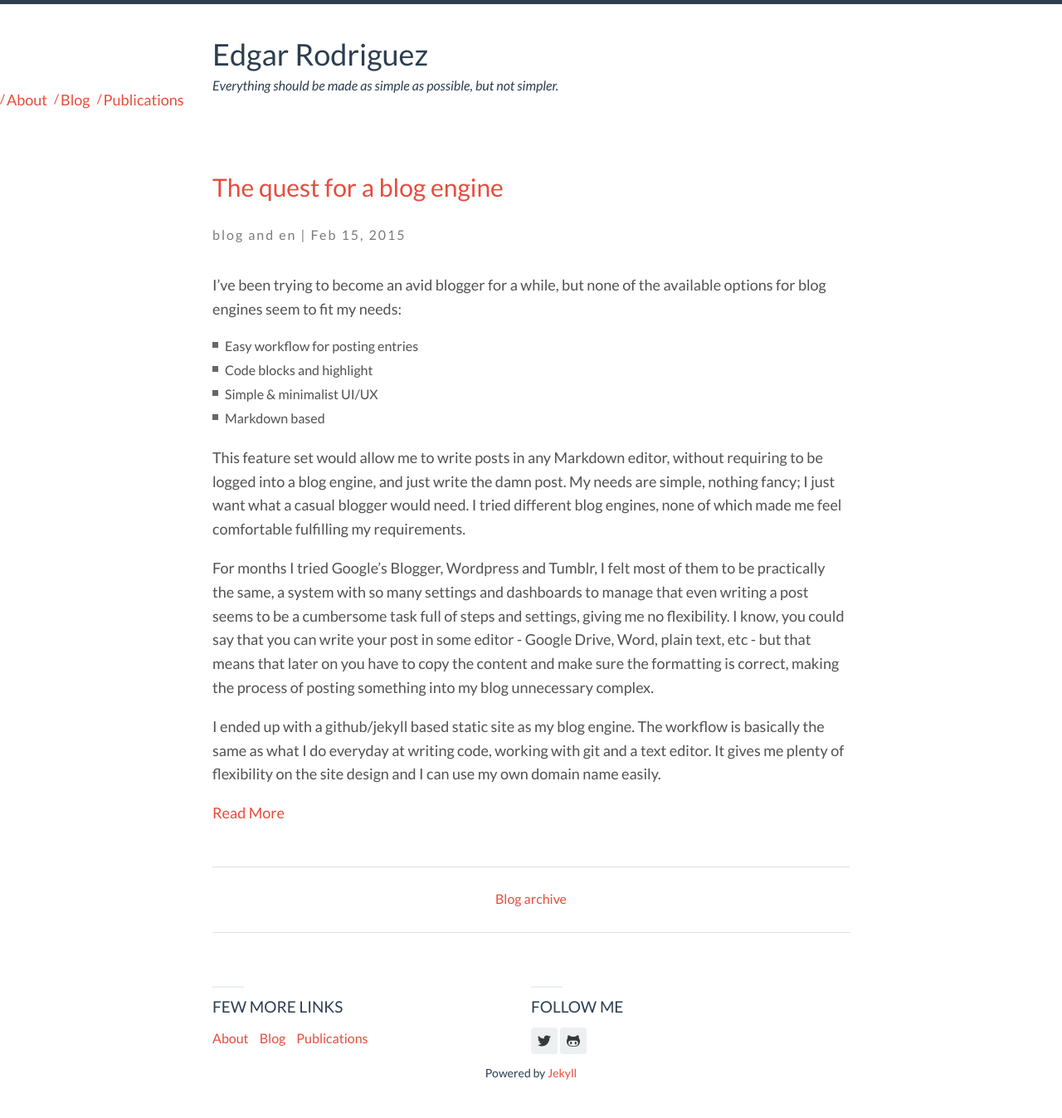
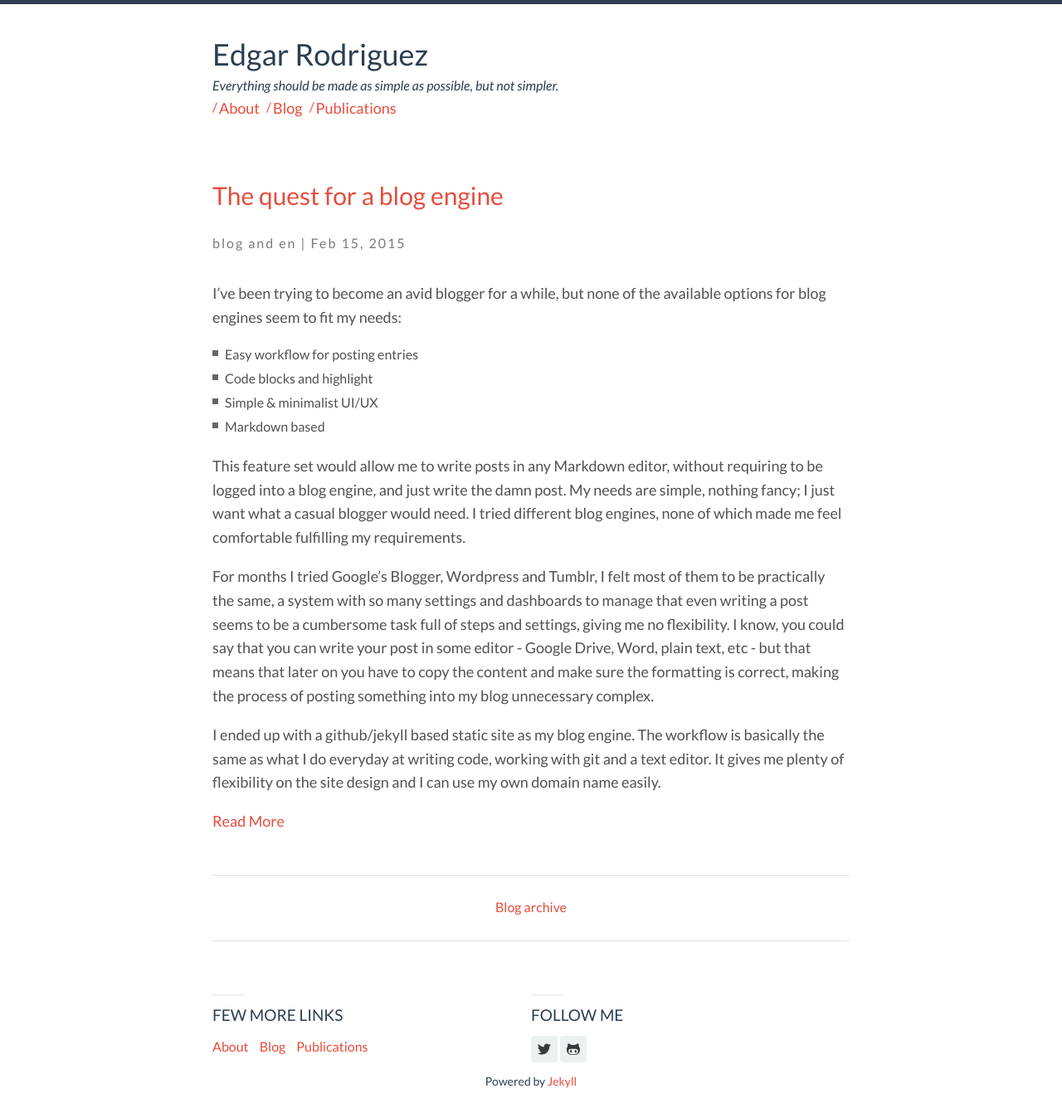
Before and after one commit to edgarRd/edgarrd.github.io, a Jekyll site: the page built from index.html, in a window 1280 px wide. Shown: the whole page at 83% size. Built offline with Jekyll 4.4.1, drawn with Linux system fonts in a browser that asks for light colours; nearby versions of some CDN libraries.

Commit message:
Some css for margin-top on links

```diff
--- a/_layouts/default.html
+++ b/_layouts/default.html
@@ -30,8 +30,10 @@
             <div class="wc-container">
                 <h1><a href="{{ site.baseurl }}/">{{ site.harmony.name }}</a></h1>
                 <i><q>{{ site.harmony.description }}</q></i>
+                <div style="margin-top: 10px">
+                    {% include header-links.html %}
+                </div>
             </div>
-            {% include header-links.html %}
         </header>
         {{ content }}
         <footer class="main-footer">
```
